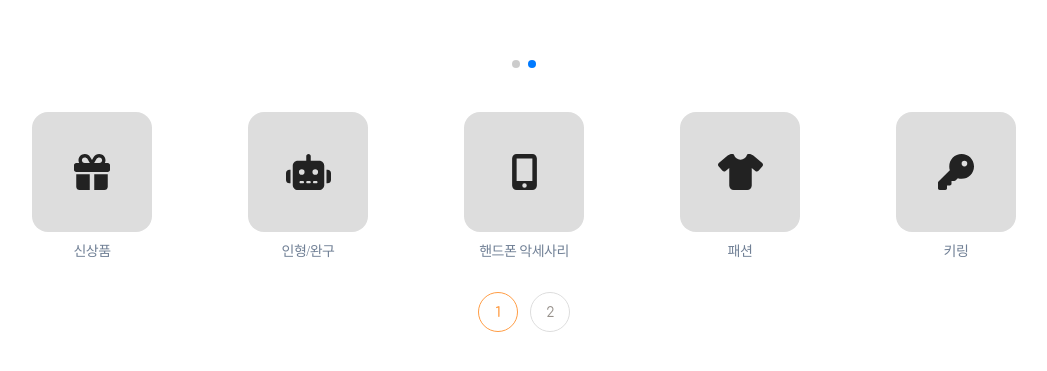
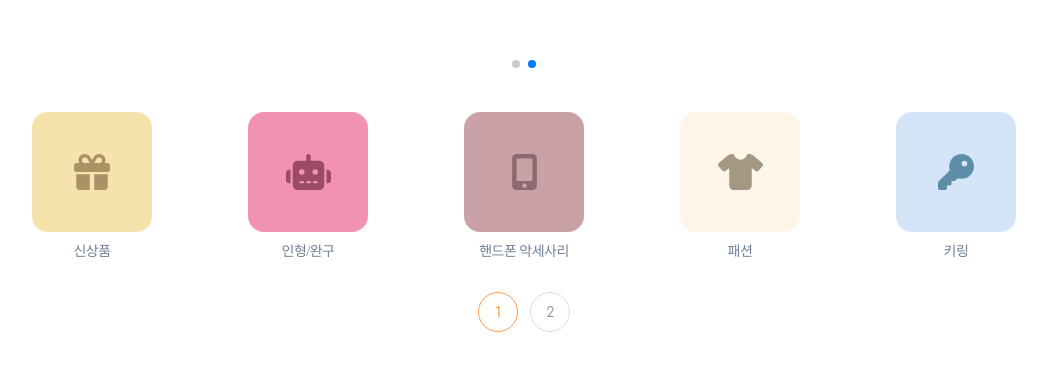
Before and after one commit to Kimbangul/umeus, a Next.js app: page / in a window 1280 px wide. Shown: the part 771-1142 px from the top of the page, without its empty margins (116-1163 px from the left). Built offline with nearby package versions, Linux system fonts and the light colour scheme; a web font is replaced by a local one.

Commit message:
feat: pick random color

```diff
--- a/src/components/main/CategoryContainer.tsx
+++ b/src/components/main/CategoryContainer.tsx
@@ -6,12 +6,24 @@ import { faGift, faKey, faMobileScreenButton, faRobot, faShapes, faShirt } from
 
 
 const CategoryContainer = () => {
-  const colorData = [
-    'beige-1','beige-2', 'yellow-1','yellow-2','brown-1',
-    'brown-2','blue-1','blue-2','blue-3','blue-4','green-1',
-    'green-2','green-3','purple-1','purple-2','purple-3','purple-4',
-    'red-1','red-2','red-3'
-  ];
+  // const colorData = [
+  //   'beige-1','beige-2', 'yellow-1','yellow-2','brown-1',
+  //   'brown-2','blue-1','blue-2','blue-3','blue-4','green-1',
+  //   'green-2','green-3','purple-1','purple-2','purple-3','purple-4',
+  //   'red-1','red-2','red-3'
+  // ];
+  let colorData = [
+    'beige-1', 'yellow-1','brown-1', 'blue-1','green-1','purple-1', 'red-1'];
+
+  // FUNCTION 색상 데이터 랜덤 생성
+  const getRandomColor = () => {
+    const random =  Math.floor(Math.random() * colorData.length);
+    console.log(colorData[random]);
+    const pick = colorData[random];
+    colorData = colorData.filter(el => el!==pick);
+    console.log(colorData);
+    return  pick;
+  }
 
   const categoryData = [
     {title: '신상품', icon:faGift, href:'#'},
@@ -46,7 +58,7 @@ const CategoryContainer = () => {
     }
   }
 
-  return <CategoryView option={option} data={categoryData}/>
+  return <CategoryView option={option} data={categoryData} getRandomColor={getRandomColor}/>
 }
 
 export default CategoryContainer;
--- a/src/components/main/CategoryView.tsx
+++ b/src/components/main/CategoryView.tsx
@@ -6,7 +6,7 @@ import { Swiper, SwiperProps, SwiperSlide } from "swiper/react";
 import { CategoryType } from "@/components/main/type";
 import { FontAwesomeIcon } from "@fortawesome/react-fontawesome";
 
-const CategoryView :React.FC<CategoryType> = ({option,data}) => {
+const CategoryView :React.FC<CategoryType> = ({option,data, getRandomColor}) => {
   return(
     <section className="Category__list">
         <Swiper {...option}>
@@ -15,7 +15,7 @@ const CategoryView :React.FC<CategoryType> = ({option,data}) => {
             <SwiperSlide className="Category__slide">
             <div className="Category__item" key={`cate-${idx}`}>
               <a href={el.href}>
-                <div className="Category__icon">
+                <div className={`Category__icon ${getRandomColor()}`}>
                   <FontAwesomeIcon icon={el.icon}/>
                 </div>
                 <h2>{el.title}</h2>
--- a/src/components/main/type.ts
+++ b/src/components/main/type.ts
@@ -6,7 +6,8 @@ export interface SlideType {
 }
 
 export interface CategoryType extends SlideType {
-  data: CategoryDataType[]
+  data: CategoryDataType[],
+  getRandomColor: ()=>string
 }
 
 export interface CategoryDataType{
--- a/src/style/components/main/Category.scss
+++ b/src/style/components/main/Category.scss
@@ -60,26 +60,34 @@
     font-size: 3.6rem;
     transition: font-size 0.3s;
 
+    svg {
+      filter: brightness(0.7);
+    }
+
     &.beige-1 {
       background-color: #fff5e9;
+      color: #ead9bb;
     }
     &.beige-2 {
       background-color: #ead9bb;
     }
     &.yellow-1 {
       background-color: #f6e3ac;
+      color: #f4d091;
     }
     &.yellow-2 {
       background-color: #f4d091;
     }
     &.brown-1 {
       background-color: #caa1a6;
+      color: #c997a1;
     }
     &.brown-2 {
       background-color: #c997a1;
     }
     &.blue-1 {
       background-color: #d4e5f7;
+      color: #85c9f0;
     }
     &.blue-2 {
       background-color: #bcdcf5;
@@ -92,6 +100,7 @@
     }
     &.green-1 {
       background-color: #8acbc1;
+      color: #5dae9c;
     }
     &.green-2 {
       background-color: #7cc5ad;
@@ -101,6 +110,7 @@
     }
     &.purple-1 {
       background-color: #d4ddea;
+      color: #a6b4cf;
     }
     &.purple-2 {
       background-color: #bdcde3;
@@ -113,6 +123,7 @@
     }
     &.red-1 {
       background-color: #f192b0;
+      color: #dd6b91;
     }
     &.red-2 {
       background-color: #ef7a97;
```
